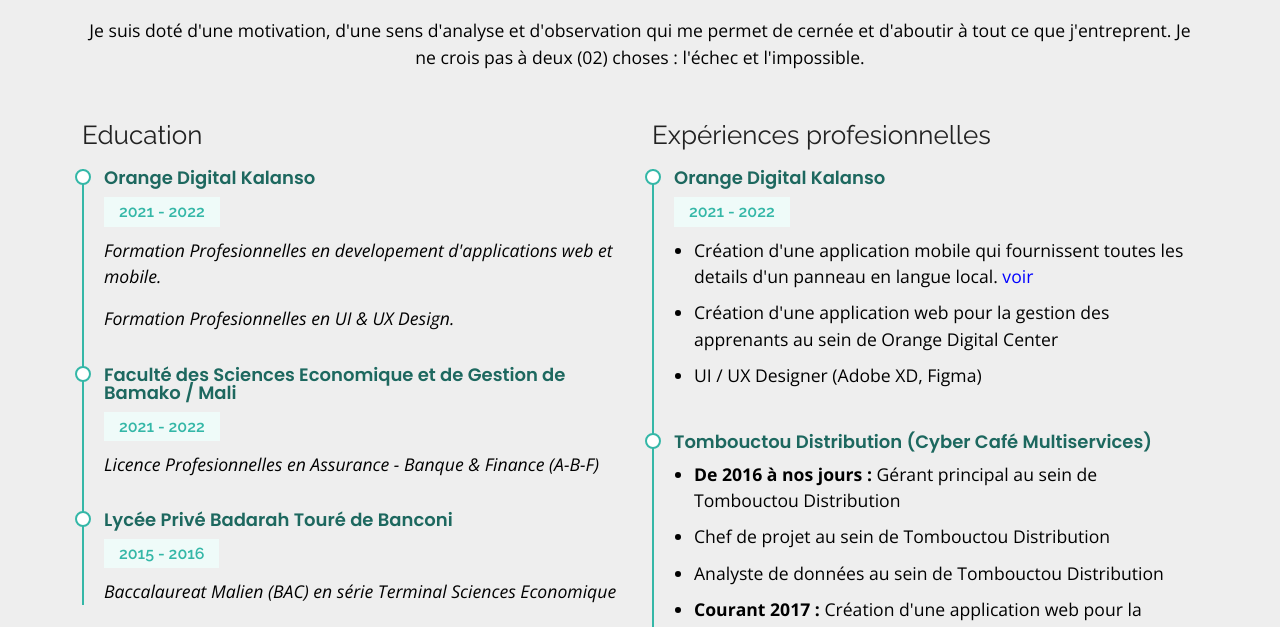
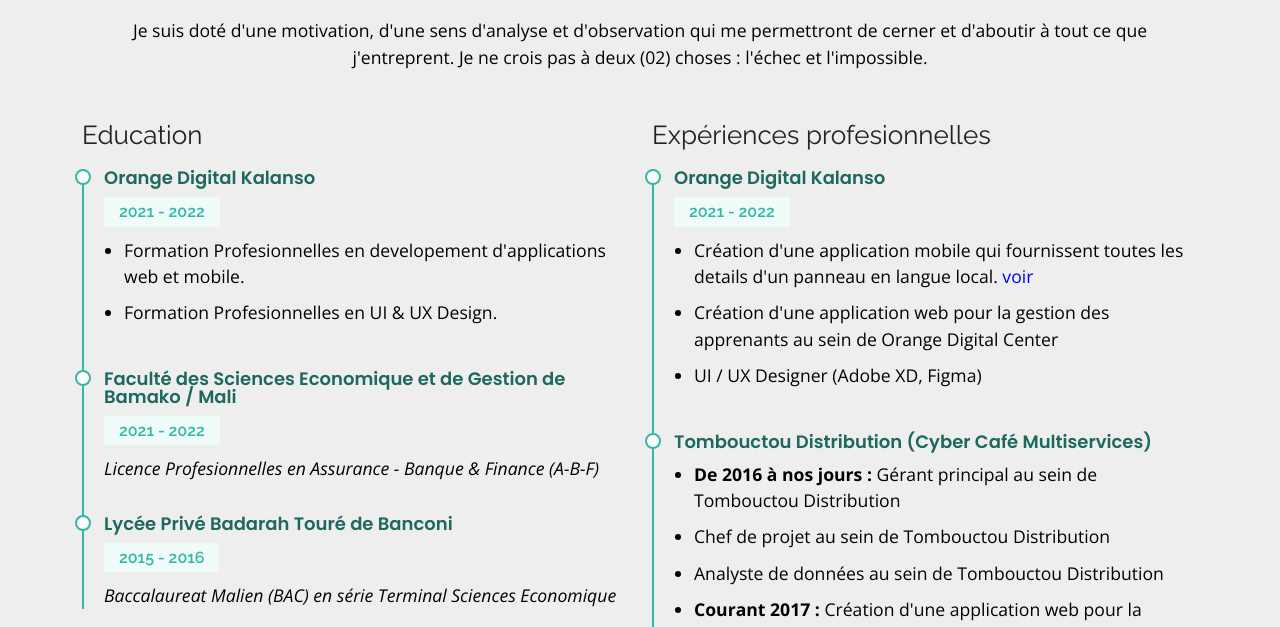
Before and after one commit to ibrahimkelly/My-Porfolio, a plain HTML site: page resume.html in a window 1280 px wide. Shown: the part 171-798 px from the top of the page. Drawn offline with nearby package versions, Linux system fonts and the light colour scheme.

Commit message:
Update...

```diff
--- a/resume.html
+++ b/resume.html
@@ -69,7 +69,7 @@
 
         <div class="section-title">
           <h2>Resume</h2>
-          <p>Je suis doté d'une motivation, d'une sens d'analyse et d'observation qui me permet de cernée et d'aboutir à tout ce que j'entreprent. Je ne crois pas à deux (02) choses : l'échec et l'impossible.</p>
+          <p>Je suis doté d'une motivation, d'une sens d'analyse et d'observation qui me permettront de cerner et d'aboutir à tout ce que j'entreprent. Je ne crois pas à deux (02) choses : l'échec et l'impossible.</p>
         </div>
 
         <div class="row">
@@ -91,8 +91,10 @@
             <div class="resume-item">
               <h4>Orange Digital Kalanso</h4>
               <h5>2021 - 2022</h5>
-              <p><em>Formation Profesionnelles en developement d'applications web et mobile.</em></p>
-              <p><em>Formation Profesionnelles en UI & UX Design.</em></p>
+              <ul>
+                <li>Formation Profesionnelles en developement d'applications web et mobile.</li>
+                <li>Formation Profesionnelles en UI & UX Design.</li>
+              </ul>
             </div>
             <div class="resume-item">
               <h4>Faculté des Sciences Economique et de Gestion de Bamako / Mali</h4>
```
Also changed, not shown: about.html (+2 -2 lines), services.html (+0 -5 lines).
